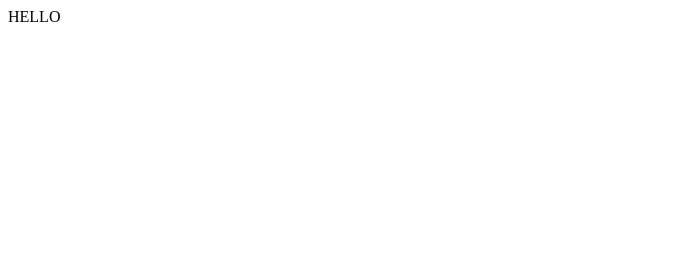
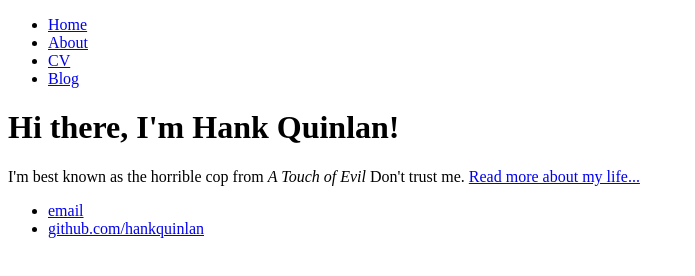
Before and after one commit to phongphumphan/phongphumphan.github.io, a plain HTML site: page index.html in a window 1280 px wide. Shown: the whole page, without its empty margins (0-695 px from the left). Drawn offline with Linux system fonts and the light colour scheme.

Commit message:
Update index.html

```diff
--- a/index.html
+++ b/index.html
@@ -1 +1,28 @@
-HELLO
+<!DOCTYPE html>
+<html>
+	<head>
+		<title>Hank Quinlan, Horrible Cop</title>
+	</head>
+	<body>
+		<nav>
+    		<ul>
+        		<li><a href="/">Home</a></li>
+	        	<li><a href="/about">About</a></li>
+        		<li><a href="/cv">CV</a></li>
+        		<li><a href="/blog">Blog</a></li>
+    		</ul>
+		</nav>
+		<div class="container">
+    		<div class="blurb">
+        		<h1>Hi there, I'm Hank Quinlan!</h1>
+				<p>I'm best known as the horrible cop from <em>A Touch of Evil</em> Don't trust me. <a href="/about">Read more about my life...</a></p>
+    		</div><!-- /.blurb -->
+		</div><!-- /.container -->
+		<footer>
+    		<ul>
+        		<li><a href="mailto:hankquinlanhub@gmail.com">email</a></li>
+        		<li><a href="https://github.com/hankquinlan">github.com/hankquinlan</a></li>
+			</ul>
+		</footer>
+	</body>
+</html>
```
